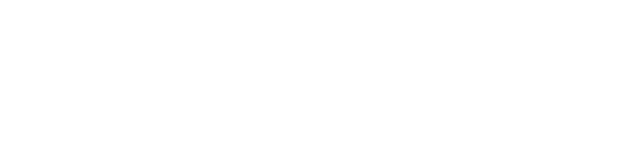
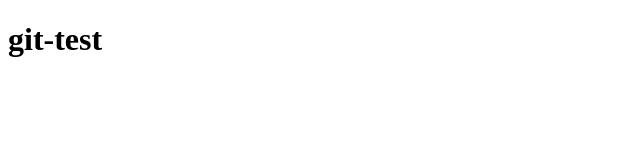
Before and after one commit to Laperwy/test-git, a plain HTML site: page index.html in a window 1280 px wide. Shown: the whole page, without its empty margins (0-640 px from the left). Drawn offline with Linux system fonts and the light colour scheme.

Commit message:
add title

```diff
--- a/index.html
+++ b/index.html
@@ -3,9 +3,9 @@
 <head>
     <meta charset="UTF-8">
     <meta name="viewport" content="width=device-width, initial-scale=1.0">
-    <title>Document</title>
+    <title>git-test</title>
 </head>
 <body>
-
+    <h1>git-test</h1>
 </body>
 </html>
```
